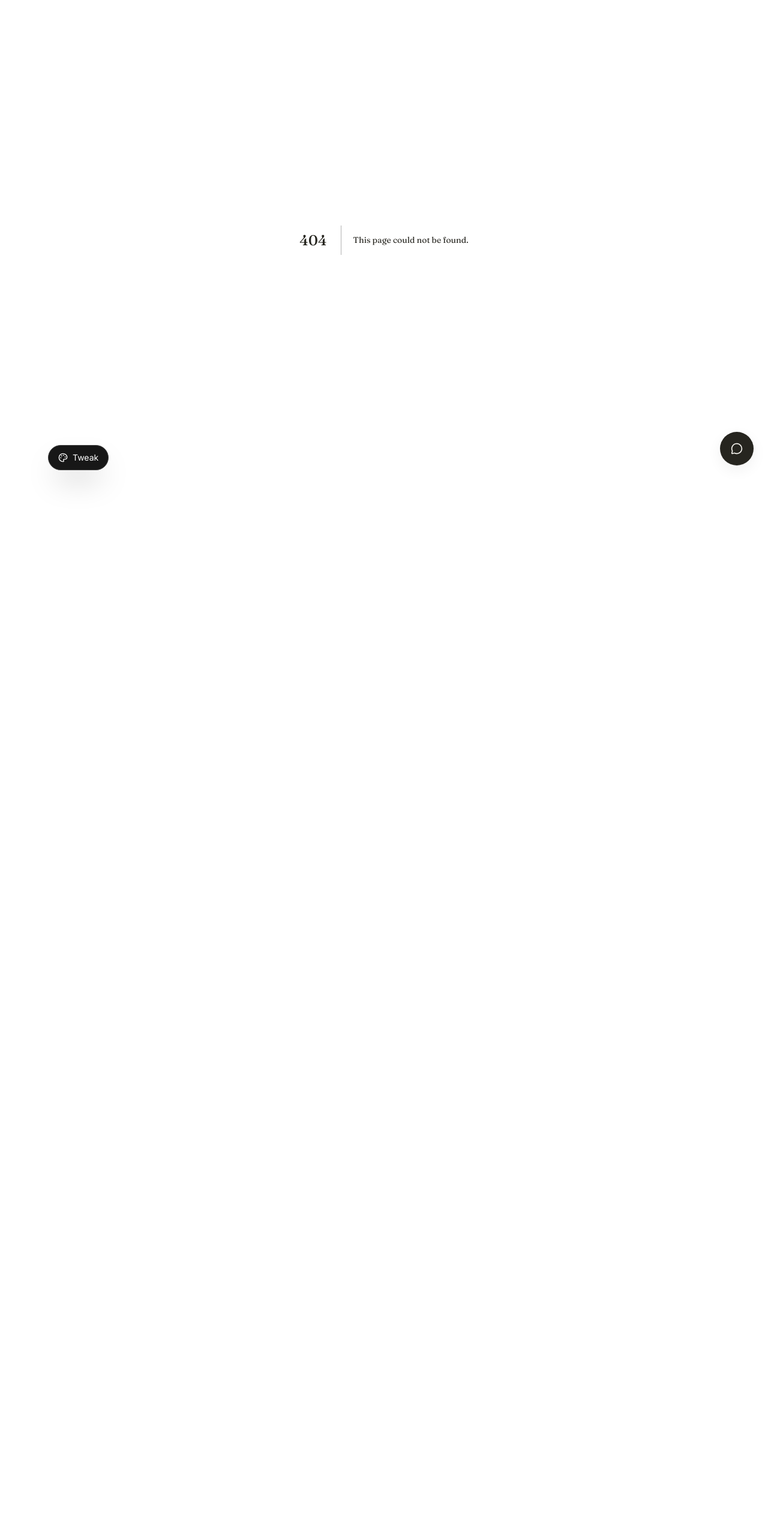
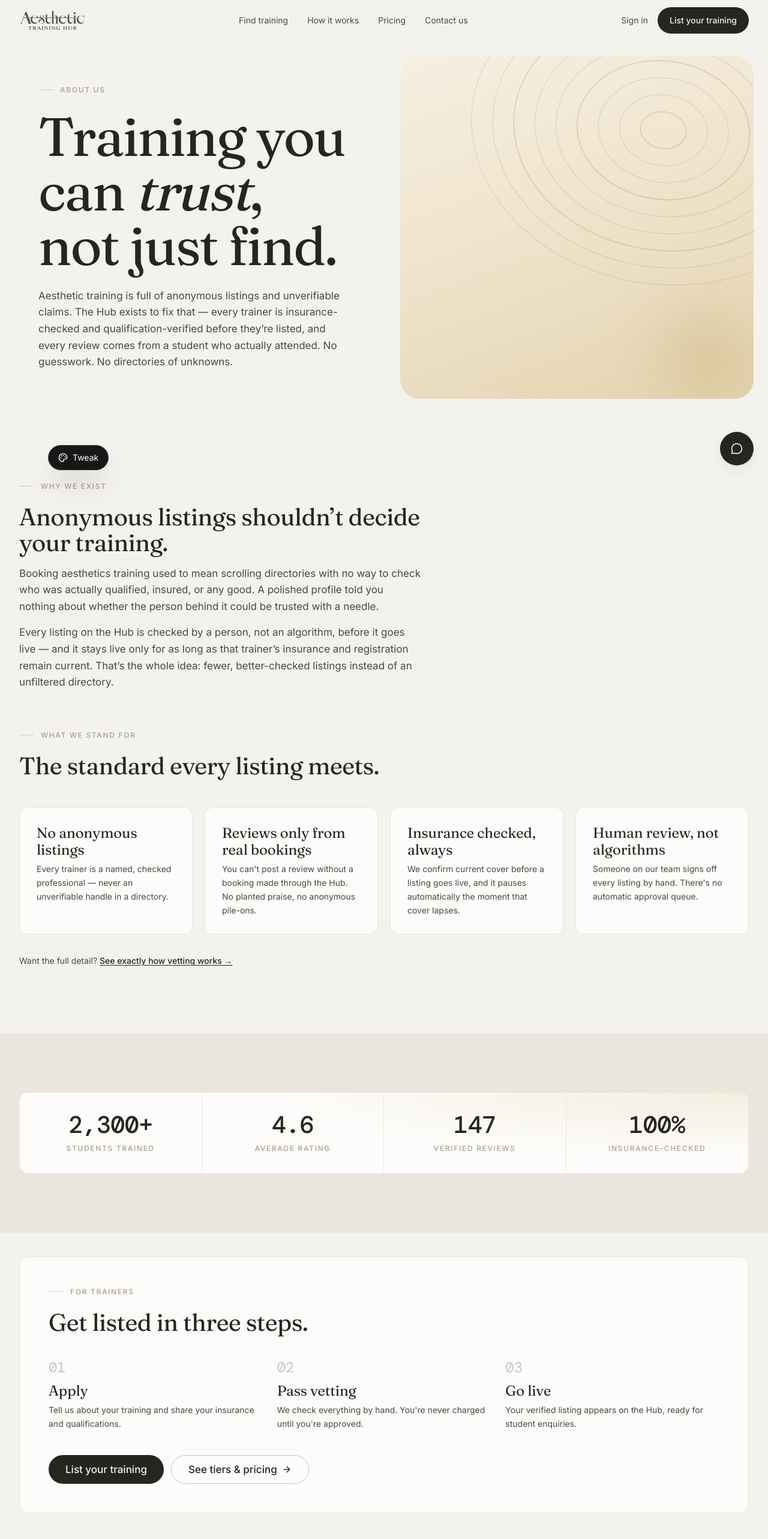
Before and after one commit to Jhovanie14/ath-redesign, a Next.js app: page /about in a window 1280 px wide. Before the commit this address had no page. Shown: the top 2566 px of the page at 60% size. Before the commit the page ends 800 px from the top, so only its background shows below. Built offline with nearby package versions, Linux system fonts and the light colour scheme.

Commit message:
feat: add About page

```diff
--- /dev/null
+++ b/src/app/about/page.tsx
@@ -0,0 +1,228 @@
+import type { Metadata } from "next";
+import Link from "next/link";
+import { ArrowRight } from "lucide-react";
+import { getRepository } from "@/lib/repository";
+import { resolveImage } from "@/lib/media";
+import { SiteHeader } from "@/components/site-header";
+import { SiteFooter } from "@/components/site-footer";
+import { SectionEyebrow } from "@/components/section-eyebrow";
+import { Button } from "@/components/ui/button";
+import { EditorialImage } from "@/components/media/editorial-image";
+import { ProofBand } from "@/components/home/proof-band";
+import { Reveal, RevealGroup, RevealItem } from "@/components/motion";
+
+export const metadata: Metadata = {
+  title: "About us",
+  description:
+    "Why the Aesthetic Training Hub exists — a vetted directory built on insurance-checked trainers and reviews only from real bookings.",
+};
+
+const CONTAINER = "mx-auto w-full max-w-[1600px] px-5 sm:px-8";
+
+const VALUES: { title: string; body: string }[] = [
+  {
+    title: "No anonymous listings",
+    body: "Every trainer is a named, checked professional — never an unverifiable handle in a directory.",
+  },
+  {
+    title: "Reviews only from real bookings",
+    body: "You can't post a review without a booking made through the Hub. No planted praise, no anonymous pile-ons.",
+  },
+  {
+    title: "Insurance checked, always",
+    body: "We confirm current cover before a listing goes live, and it pauses automatically the moment that cover lapses.",
+  },
+  {
+    title: "Human review, not algorithms",
+    body: "Someone on our team signs off every listing by hand. There's no automatic approval queue.",
+  },
+];
+
+const TRAINER_STEPS: { n: string; title: string; body: string }[] = [
+  {
+    n: "01",
+    title: "Apply",
+    body: "Tell us about your training and share your insurance and qualifications.",
+  },
+  {
+    n: "02",
+    title: "Pass vetting",
+    body: "We check everything by hand. You're never charged until you're approved.",
+  },
+  {
+    n: "03",
+    title: "Go live",
+    body: "Your verified listing appears on the Hub, ready for student enquiries.",
+  },
+];
+
+export default async function AboutPage() {
+  const heroSrc = resolveImage("images/about-hero");
+  const repo = getRepository();
+  const all = await repo.getAll();
+
+  const studentsTrained = all.reduce((s, t) => s + t.studentsTrained, 0);
+  const totalReviews = all.reduce((s, t) => s + t.reviewCount, 0);
+  const avgRating = all.reduce((s, t) => s + t.rating, 0) / all.length;
+
+  const stats = [
+    {
+      value: Math.floor(studentsTrained / 100) * 100,
+      suffix: "+",
+      label: "Students trained",
+    },
+    { value: avgRating, decimals: 1, label: "Average rating" },
+    { value: totalReviews, label: "Verified reviews" },
+    { value: 100, suffix: "%", label: "Insurance-checked" },
+  ];
+
+  return (
+    <>
+      <SiteHeader />
+      <main className="flex-1">
+        {/* ---------------------------------------------- Hero (split, edge-to-edge) */}
+        <section className="relative w-full overflow-hidden">
+          <div className="flex flex-col px-5 pb-6 pt-16 sm:px-8 sm:pt-24 lg:min-h-[620px] lg:flex-row lg:items-center lg:pb-0 lg:pt-0">
+            <Reveal className="w-full max-w-3xl pl-4 sm:pl-6 lg:w-1/2 lg:max-w-none lg:py-16 lg:pl-8 lg:pr-14">
+              <SectionEyebrow>About us</SectionEyebrow>
+              <h1 className="mt-6 font-display text-display-xl text-ink">
+                Training you can <span className="italic">trust</span>, not
+                just find.
+              </h1>
+              <p className="mt-6 max-w-2xl text-body leading-relaxed text-ink-soft lg:max-w-none">
+                Aesthetic training is full of anonymous listings and
+                unverifiable claims. The Hub exists to fix that — every
+                trainer is insurance-checked and qualification-verified
+                before they&rsquo;re listed, and every review comes from a
+                student who actually attended. No guesswork. No directories
+                of unknowns.
+              </p>
+            </Reveal>
+
+            {/* Media — floats with a small margin from the viewport edges on
+                desktop, full-width band on mobile. */}
+            <div className="relative -mx-5 mt-10 h-[420px] sm:-mx-8 sm:h-[480px] lg:absolute lg:inset-y-6 lg:right-6 lg:mx-0 lg:mt-0 lg:h-auto lg:w-[46%]">
+              <EditorialImage
+                variant="warm"
+                priority
+                src={heroSrc}
+                alt="A trainer and student in a bright aesthetics training studio"
+                className="absolute inset-0 h-full w-full lg:rounded-[32px]"
+                sizes="100vw"
+              />
+            </div>
+          </div>
+        </section>
+
+        {/* ---------------------------------------------- Why we exist + What we stand for */}
+        <section className="w-full">
+          <div className={`${CONTAINER} py-20 sm:py-28`}>
+            <Reveal className="max-w-2xl">
+              <SectionEyebrow>Why we exist</SectionEyebrow>
+              <h2 className="mt-5 font-display text-display-md text-ink">
+                Anonymous listings shouldn&rsquo;t decide your training.
+              </h2>
+              <p className="mt-4 text-body leading-relaxed text-ink-soft">
+                Booking aesthetics training used to mean scrolling
+                directories with no way to check who was actually qualified,
+                insured, or any good. A polished profile told you nothing
+                about whether the person behind it could be trusted with a
+                needle.
+              </p>
+              <p className="mt-4 text-body leading-relaxed text-ink-soft">
+                Every listing on the Hub is checked by a person, not an
+                algorithm, before it goes live — and it stays live only for
+                as long as that trainer&rsquo;s insurance and registration
+                remain current. That&rsquo;s the whole idea: fewer,
+                better-checked listings instead of an unfiltered directory.
+              </p>
+            </Reveal>
+
+            <Reveal className="mt-16">
+              <SectionEyebrow>What we stand for</SectionEyebrow>
+              <h2 className="mt-5 max-w-2xl font-display text-display-md text-ink">
+                The standard every listing meets.
+              </h2>
+            </Reveal>
+            <RevealGroup className="mt-12 grid gap-5 md:grid-cols-2 lg:grid-cols-4">
+              {VALUES.map((v) => (
+                <RevealItem
+                  key={v.title}
+                  className="rounded-card border border-linen bg-paper p-7"
+                >
+                  <h3 className="font-display text-title text-ink">
+                    {v.title}
+                  </h3>
+                  <p className="mt-2 text-small leading-relaxed text-ink-soft">
+                    {v.body}
+                  </p>
+                </RevealItem>
+              ))}
+            </RevealGroup>
+            <Reveal className="mt-8">
+              <p className="text-small text-ink-soft">
+                Want the full detail?{" "}
+                <Link
+                  href="/how-it-works"
+                  className="font-medium text-ink underline underline-offset-2 hover:text-stone"
+                >
+                  See exactly how vetting works →
+                </Link>
+              </p>
+            </Reveal>
+          </div>
+        </section>
+
+        {/* ---------------------------------------------- Proof band (tinted, full-bleed) */}
+        <section className="w-full border-y border-linen/70 bg-linen">
+          <div className={`${CONTAINER} py-16 sm:py-24`}>
+            <Reveal>
+              <ProofBand stats={stats} />
+            </Reveal>
+          </div>
+        </section>
+
+        {/* ---------------------------------------------- Trainer CTA */}
+        <section className="w-full">
+          <div className={`${CONTAINER} pb-28 pt-10 sm:pb-32`}>
+            <Reveal className="rounded-card border border-linen bg-paper p-8 sm:p-12">
+              <div className="max-w-2xl">
+                <SectionEyebrow>For trainers</SectionEyebrow>
+                <h2 className="mt-5 font-display text-display-md text-ink">
+                  Get listed in three steps.
+                </h2>
+              </div>
+              <div className="mt-10 grid gap-6 sm:grid-cols-3">
+                {TRAINER_STEPS.map((step) => (
+                  <div key={step.n}>
+                    <span className="font-data text-title text-ink/25">
+                      {step.n}
+                    </span>
+                    <h3 className="mt-2 font-display text-title text-ink">
+                      {step.title}
+                    </h3>
+                    <p className="mt-2 text-small leading-relaxed text-ink-soft">
+                      {step.body}
+                    </p>
+                  </div>
+                ))}
+              </div>
+              <div className="mt-10 flex flex-col gap-3 sm:flex-row">
+                <Button asChild size="lg">
+                  <Link href="/apply">List your training</Link>
+                </Button>
+                <Button asChild variant="outline" size="lg">
+                  <Link href="/pricing">
+                    See tiers &amp; pricing
+                    <ArrowRight className="h-4 w-4" />
+                  </Link>
+                </Button>
+              </div>
+            </Reveal>
+          </div>
+        </section>
+      </main>
+      <SiteFooter />
+    </>
+  );
+}
```
